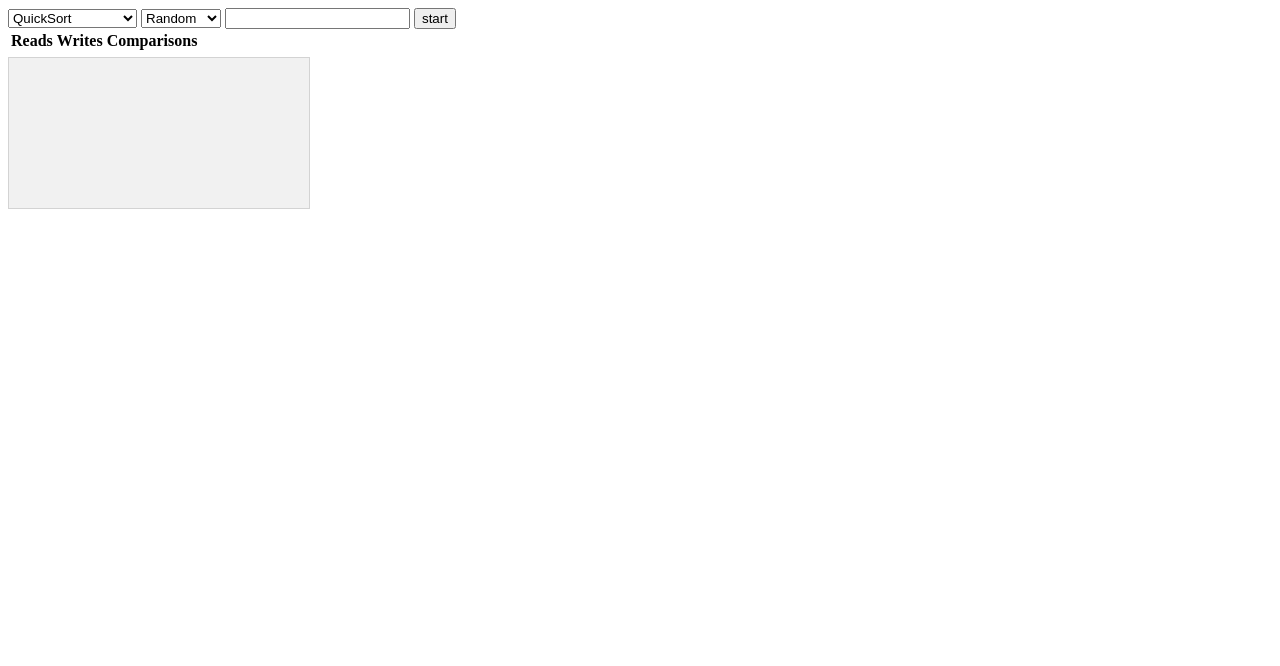
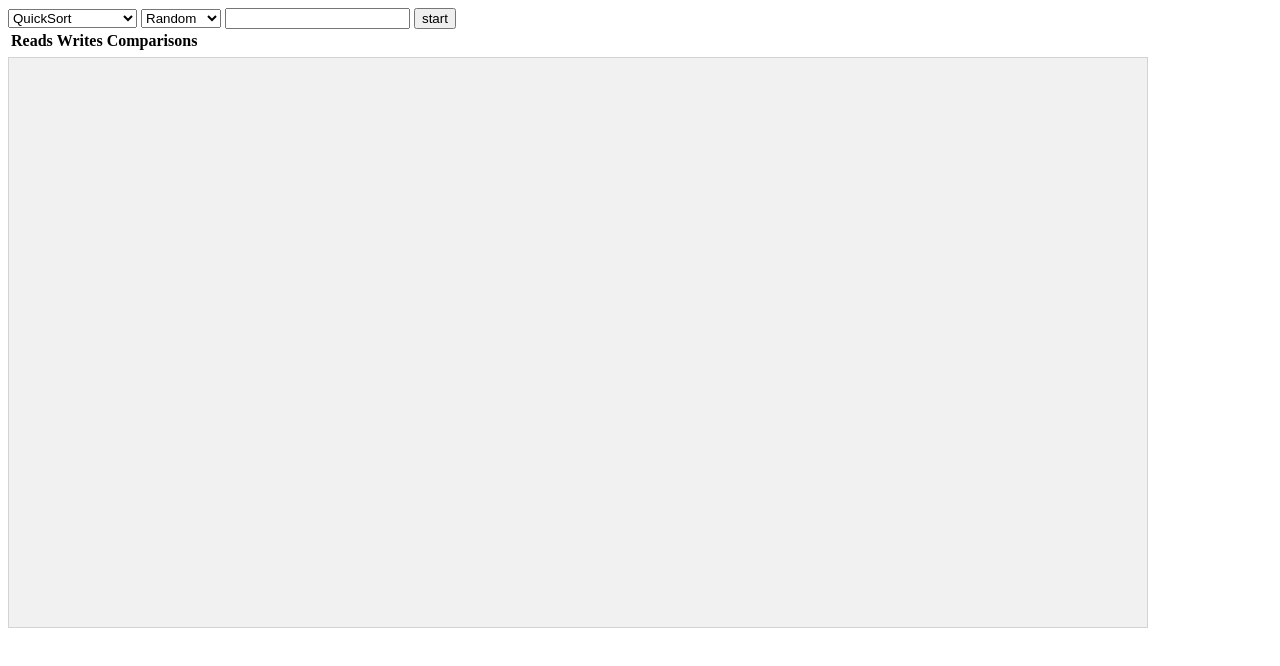
Before and after one commit to Dionysusnu/SortVisualisation, a website: page docs/index.html in a window 1280 px wide. Drawn offline with Linux system fonts and the light colour scheme.

Commit message:
Fix canvas size

```diff
--- a/docs/index.html
+++ b/docs/index.html
@@ -7,6 +7,8 @@
 			canvas {
 				border: 1px solid #d3d3d3;
 				background-color: #f1f1f1;
+				width: 90%;
+				height: 90%;
 			}
 		</style>
 		<script src="index.js"></script>
```
